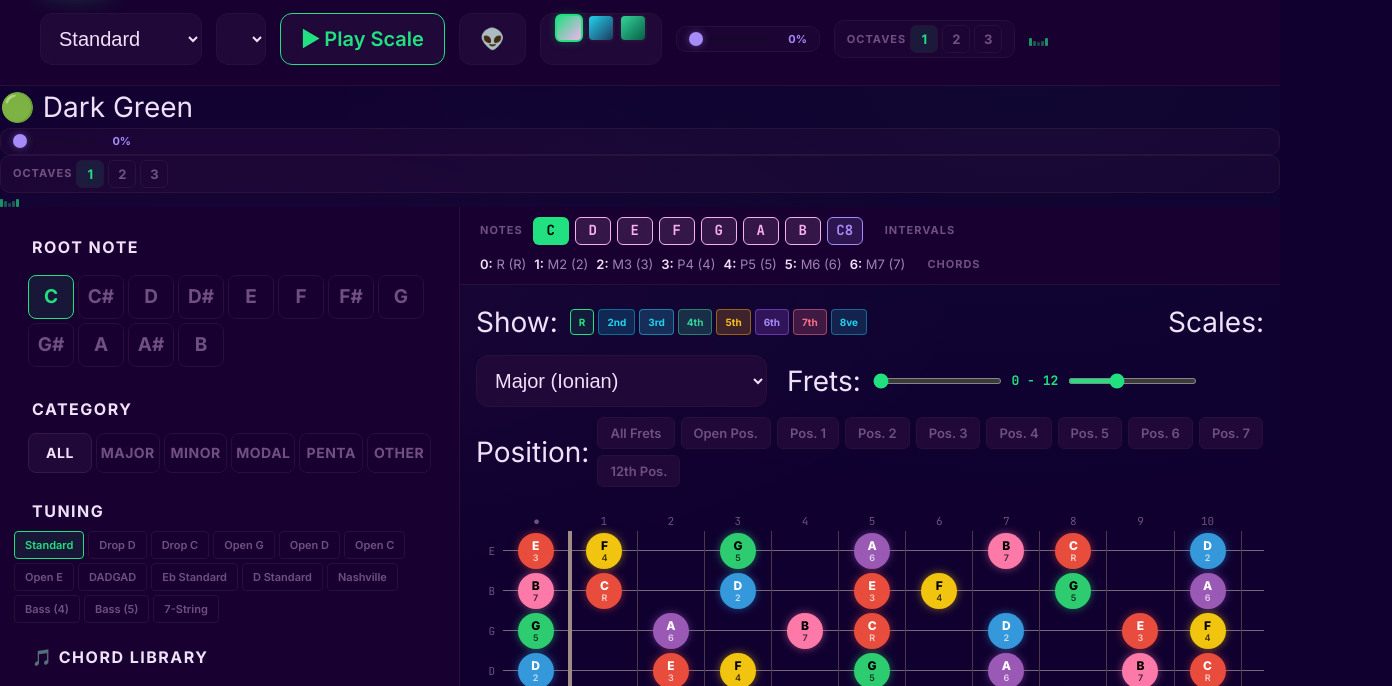
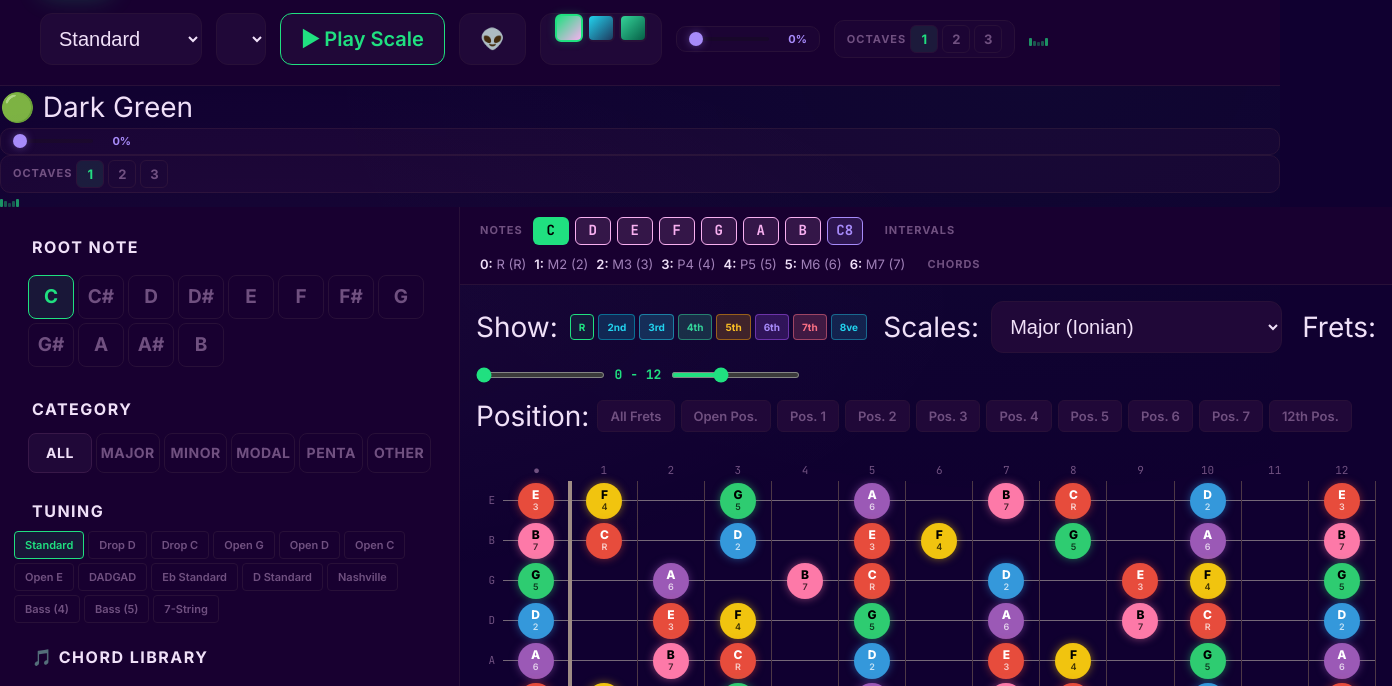
Before and after one commit to WilliamThomason/ESL-Edutech, a plain HTML site: page Guitar Fretboard/index.html in a window 1280 px wide. Shown: the part 95-781 px from the top of the page, 1392 px wide, since content can reach past the window. Drawn offline with Linux system fonts and the light colour scheme.

Commit message:
fix: overflow hidden clipping chord display section

```diff
--- a/Guitar Fretboard/index.html
+++ b/Guitar Fretboard/index.html
@@ -79,7 +79,7 @@ body::before{content:'';position:fixed;inset:0;z-index:0;pointer-events:none;
 .scale-item .s-int{font-size:16px;color:var(--text-dim);font-family:'JetBrains Mono',monospace}
 
 /* ═══ MAIN AREA ═══ */
-.main{flex:1;display:flex;flex-direction:column;overflow:hidden}
+.main{flex:1;display:flex;flex-direction:column;overflow:visible}
 
 /* Top bar */
 .top-bar{display:flex;align-items:center;gap:10px;padding:10px 20px;background:var(--bg2);border-bottom:1px solid var(--border);flex-wrap:wrap}
@@ -104,7 +104,7 @@ body::before{content:'';position:fixed;inset:0;z-index:0;pointer-events:none;
 .note-badge.note-B{background:#fd79a8;color:#000}
 
 /* ═══ FRETBOARD ═══ */
-.fretboard-area{flex:1;overflow:auto;padding:16px;display:flex;flex-direction:column;align-items:center;gap:10px}
+.fretboard-area{overflow:visible;padding:16px;display:flex;flex-direction:column;align-items:center;gap:10px}
 .fretboard-wrap{position:relative;width:100%;max-width:1100px}
 .fretboard-container{overflow-x:auto;padding-bottom:6px}
 .fretboard-inner{position:relative;min-width:900px}
```
